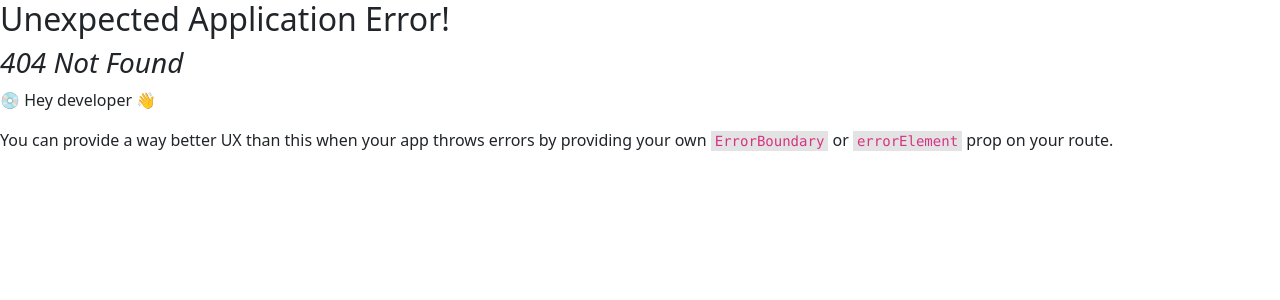
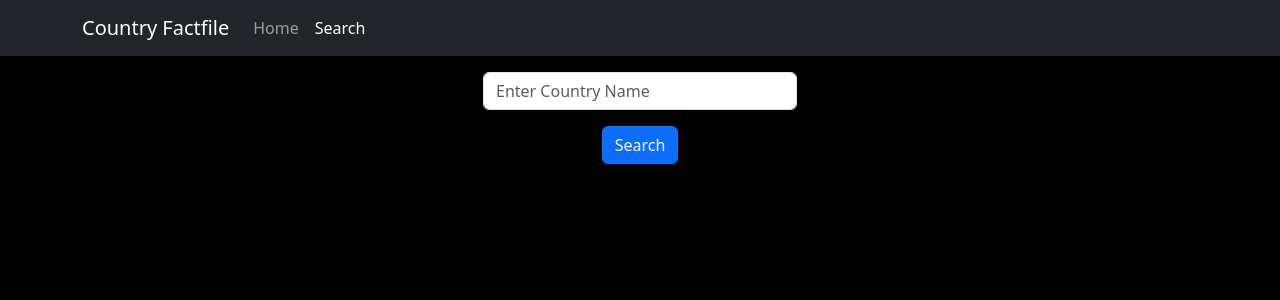
Before and after one commit to alrowntreebeech/country_facts_2, a React (Create React App) app: page /search in a window 1280 px wide. Before the commit this address had no page. Shown: the top 300 px of the page. Built offline with nearby package versions, Linux system fonts and the light colour scheme.

Commit message:
Create search page

```diff
--- a/src/App.js
+++ b/src/App.js
@@ -1,11 +1,13 @@
 import React from "react";
 import Root from './components/root/Root';
 import HomePage from './components/homePage/HomePage';
+import SearchPage from './components/searchPage/searchPage';
 import { RouterProvider, createBrowserRouter, createRoutesFromElements, Route } from 'react-router-dom';
 
 const router = createBrowserRouter(createRoutesFromElements(
   <Route path="/" element={ <Root /> }>
     <Route index element={ <HomePage /> }></Route>
+    <Route path="search" element={ <SearchPage /> } />
   </Route>
 ))
 
--- /dev/null
+++ b/src/app/store.js
@@ -0,0 +1,8 @@
+import { configureStore } from "@reduxjs/toolkit";
+import searchPageReducer from "../components/searchPage/searchPageSlice";
+
+export const store = configureStore({
+    reducer: {
+        searchPage: searchPageReducer,
+    }
+});
--- /dev/null
+++ b/src/components/searchPage/searchPage.js
@@ -0,0 +1,130 @@
+import React, { useState, useEffect } from "react";
+import { useSelector, useDispatch } from "react-redux";
+import { selectCountries, loadCountries, selectFailedSearch, selectLoadingSearch } from "./searchPageSlice";
+import Container from 'react-bootstrap/Container';
+import Row from 'react-bootstrap/Row';
+import Col from 'react-bootstrap/Col';
+import Button from 'react-bootstrap/Button';
+import Form from 'react-bootstrap/Form';
+import Card from 'react-bootstrap/Card';
+import { useLocation } from 'react-router-dom';
+
+
+const SearchPage = () => {
+    const [searchTerm, setSearchTerm] = useState("");
+    const [modalTitle, setModalTitle] = useState("");
+    const [show, setShow] = useState(false);
+
+    const handleClose = () => setShow(false);
+    const handleShow = (event) => {
+        setShow(true);
+        setModalTitle(event.target.value);
+    };
+
+    const dispatch = useDispatch();
+
+    const countryResults = useSelector(selectCountries);
+    const failedSearch = useSelector(selectFailedSearch);
+    const loadingSearch = useSelector(selectLoadingSearch);
+
+    const location = useLocation();
+
+    useEffect(() => {
+        setSearchTerm("");
+    }, [location]);
+
+    const handleSubmit = (event) => {
+        event.preventDefault();
+        dispatch(loadCountries(searchTerm));
+    }
+
+    const renderCountries = () => {
+        const countryList = [];
+
+        for (let i = 0; i < countryResults.length; i++) {
+            if((i + 3) % 3 === 0) {
+                countryList.push(
+                    <Row className="my-3" key={i}>
+                        <Col md={4} className="d-flex justify-content-center my-3">
+                            <Card className="w-75">
+                               <Card.Img variant="top" style={{height: "230px"}} className="border-bottom border-black" src={countryResults[i].flags.png} alt={countryResults[i].flags.alt} />
+                               <Card.Body className="text-center">
+                                    <Card.Title>{countryResults[i].name.common}</Card.Title>
+                                    <Card.Text>
+                                        Some quick example text to build on the card title and make up the
+                                        bulk of the card's content.
+                                    </Card.Text>
+                                    <Button variant="outline-dark" onClick={handleShow} value={countryResults[i].name.common}>More Info</Button>
+                               </Card.Body>
+                            </Card>
+                        </Col>
+                        {countryResults[i + 1] ? (
+                            <Col md={4} className="d-flex justify-content-center my-3">
+                                <Card className="w-75">
+                                <Card.Img variant="top" style={{height: "230px"}}  className="border-bottom border-black" src={countryResults[i + 1].flags.png} alt={countryResults[i + 1].flags.alt} />
+                                    <Card.Body className="text-center">
+                                        <Card.Title>{countryResults[i + 1].name.common}</Card.Title>
+                                        <Card.Text>
+                                            Some quick example text to build on the card title and make up the
+                                            bulk of the card's content.
+                                        </Card.Text>
+                                        <Button variant="outline-dark" onClick={handleShow} value={countryResults[i + 1].name.common}>More Info</Button>
+                                    </Card.Body>
+                                </Card>
+                            </Col>
+                        ) : null}
+                        {countryResults[i + 2] ? (
+                            <Col md={4} className="d-flex justify-content-center my-3">
+                                <Card className="w-75">
+                                    <Card.Img variant="top"  style={{height: "230px"}} className="border-bottom border-black" src={countryResults[i + 2].flags.png} alt={countryResults[i + 2].flags.alt} />
+                                    <Card.Body className="text-center">
+                                        <Card.Title>{countryResults[i + 2].name.common}</Card.Title>
+                                        <Card.Text>
+                                            Some quick example text to build on the card title and make up the
+                                            bulk of the card's content.
+                                        </Card.Text>
+                                        <Button variant="outline-dark" onClick={handleShow} value={countryResults[i + 2].name.common}>More Info</Button>
+                                    </Card.Body>
+                                </Card>
+                            </Col>
+                        ) : null}
+                    </Row>
+                )
+            }
+        }
+        return countryList;
+    }
+
+    return(
+        <Container fluid className="bg-black flex-fill">
+            <Row>
+                <Form className="d-flex flex-column align-items-center" onSubmit={handleSubmit}>
+                    <Form.Group className="my-3 w-25">
+                        <Form.Control type="text" id="country" onChange={(e) => setSearchTerm(e.currentTarget.value)} placeholder="Enter Country Name" />
+                    </Form.Group>
+                    <Button variant="primary" type="submit" value="submit">
+                        Search
+                    </Button>
+                </Form>
+            </Row>
+
+            {loadingSearch ? <h2>Loading Page....</h2> : null}
+            {failedSearch ? (
+                <Card style={{width: '25rem'}} className="my-3 mx-auto">
+                    <Card.Img variant="top" style={{height: "230px"}} className="border-bottom border-black" src={require("../assets/jolly_roger.png")} alt={"Jolly Roger Flag"} />
+                    <Card.Body className="text-center">
+                        <Card.Title>Error Message</Card.Title>
+                            <Card.Text>
+                                Sorry. Either couldn't find a result for typed in country or there is a connection problem :(
+                            </Card.Text>
+                    </Card.Body>
+
+                </Card>
+            ) : (
+               renderCountries()
+            )}
+        </Container>
+    )
+}
+
+export default SearchPage;
--- /dev/null
+++ b/src/components/searchPage/searchPageSlice.js
@@ -0,0 +1,51 @@
+import { createSlice, createAsyncThunk } from '@reduxjs/toolkit';
+
+export const loadCountries = createAsyncThunk(
+    "searchPage/loadCountries",
+    async (searchTerm) => {
+        const response = await fetch(`https://restcountries.com/v3.1/name/${searchTerm}`);
+        if(!response.ok) {
+            return Promise.reject();
+        }
+        const data = await response.json();
+        return data;
+    }
+);
+
+export const searchPageSlice = createSlice({
+    name: 'searchPage',
+    initialState: {
+        countryInfo: [],
+        isLoadingCountry: false,
+        failedToLoadCountry: false,
+    },
+    extraReducers: (builder) => {
+        builder
+            .addCase(loadCountries.pending, (state) => {
+                state.isLoadingCountry = true;
+                state.failedToLoadCountry = false;
+            })
+            .addCase(loadCountries.fulfilled, (state, action) => {
+                state.isLoadingCountry = false;
+                state.countryInfo = action.payload;
+            })
+            .addCase(loadCountries.rejected, (state) => {
+                state.isLoadingCountry = false;
+                state.failedToLoadCountry = true;
+            })
+    }
+});
+
+export const selectCountries = state => {
+    return state.searchPage.countryInfo;
+};
+
+export const selectLoadingSearch = state => {
+    return state.searchPage.isLoadingCountry;
+}
+
+export const selectFailedSearch = state => {
+    return state.searchPage.failedToLoadCountry;
+}
+
+export default searchPageSlice.reducer;
--- a/src/index.js
+++ b/src/index.js
@@ -1,4 +1,6 @@
 import React from 'react';
+import { Provider } from 'react-redux';
+import { store } from './app/store';
 import ReactDOM from 'react-dom/client';
 import './index.css';
 import App from './App';
@@ -8,7 +10,9 @@ import reportWebVitals from './reportWebVitals';
 const root = ReactDOM.createRoot(document.getElementById('root'));
 root.render(
   <React.StrictMode>
-    <App />
+    <Provider store={store}>
+      <App />
+    </Provider>
   </React.StrictMode>
 );
 
```
Also changed, not shown: src/components/assets/jolly_roger.png (added).
